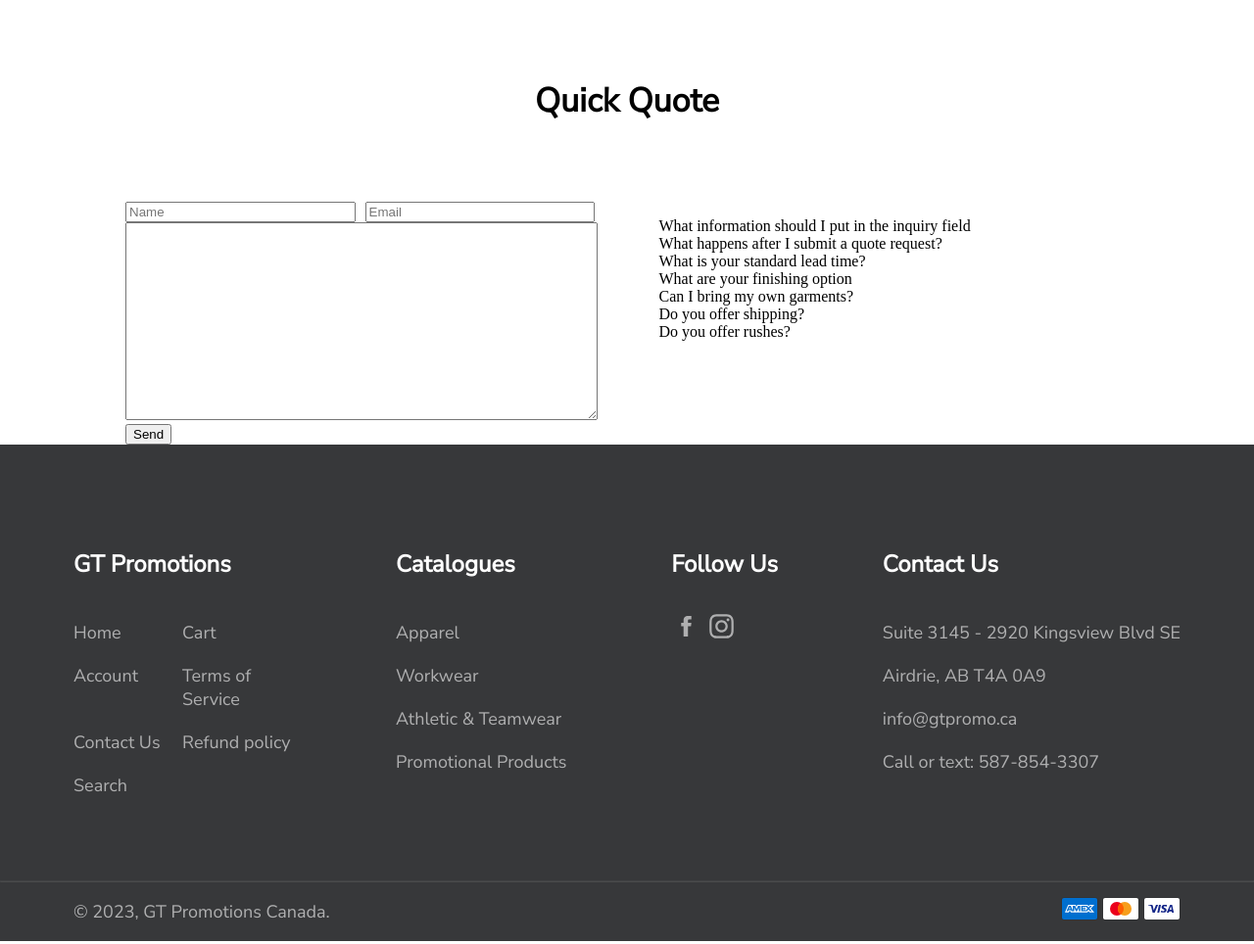
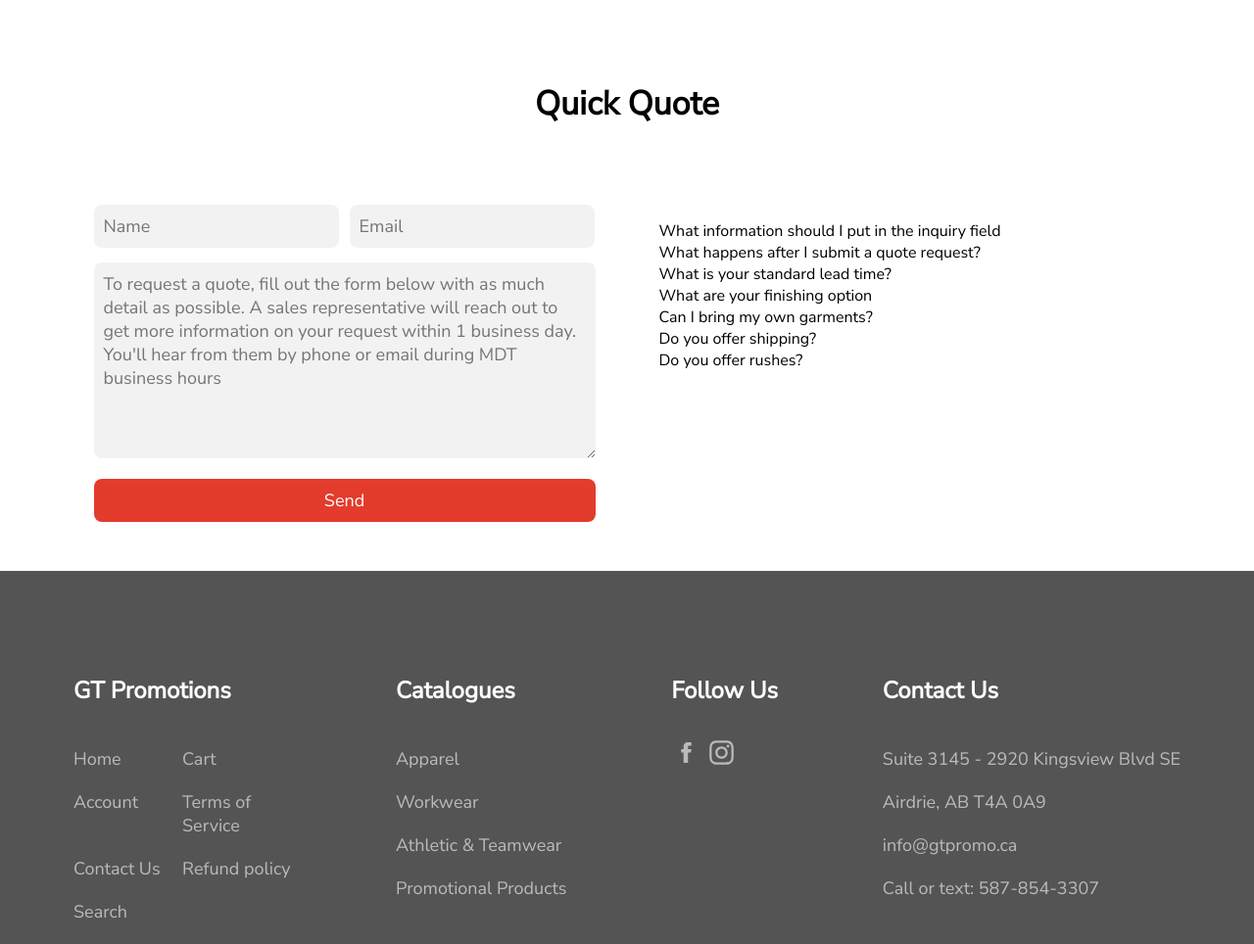
Before and after one commit to emdecaiman/gtpromo, a plain HTML site: page index.html in a window 1280 px wide. Shown: the part 1852-2816 px from the top of the page at 98% size. Drawn offline with Linux system fonts and the light colour scheme.

Commit message:
style left quote section

```diff
--- a/css/base.css
+++ b/css/base.css
@@ -30,6 +30,12 @@ p, a{
 
 body {
     margin: 0;
+    font-family: "Nunito Sans", sans-serif;
+}
+
+input::placeholder, textarea::placeholder, textarea, input {
+    font-family: "Nunito Sans", sans-serif;
+    font-size: 18px;
 }
 
 hr {
@@ -62,7 +68,6 @@ hr {
 
 #default_header .header_links a {
     padding: 10px;
-    font-family: "Nunito Sans", sans-serif;
 }
 
 #default_header .header_links a:hover {
@@ -77,9 +82,8 @@ hr {
 /* Footer Styling */
 
 #default_footer {
-    background-color: #37383A;
+    background-color: rgb(84,84,84);
     color: white;
-    font-family:  "Nunito Sans", sans-serif;
 }
 
 #default_footer .footer_content_wrapper {
--- a/css/index.css
+++ b/css/index.css
@@ -19,12 +19,10 @@
 
 #index_body .overlay h1 {
     color: white;
-    font-family: "Nunito Sans", sans-serif;
     padding: 80px;
 }
 
 #index_body #index_about_section h2, #index_quote_section h2 {
-    font-family: "Nunito Sans", sans-serif;
     padding: 80px;
     margin: 0;
     text-align: center;
@@ -53,7 +51,6 @@
 #index_body .index_teamwear,
 #index_body .index_schoolwear,
 #index_body .index_nonprofit {
-    font-family: "Nunito Sans", sans-serif;
     width: 250px;
     height: 450px;
     box-shadow: 0 0.7961918735236395px 2.3885756205709185px -0.625px #0000000d,
@@ -101,7 +98,6 @@
 
 #index_why_us_section .index_why_us_content {
     padding: 0 100px;
-    font-family: "Nunito Sans", sans-serif;
 }
 
 #index_why_us_section .index_why_us_content h4 {
@@ -119,6 +115,7 @@
     max-width: 1680px;
     width: 80vw;
     margin: auto;
+    padding-bottom: 50px;
 }
 
 #index_quote_section .index_name_email_wrapper {
@@ -129,18 +126,55 @@
 
 #index_quote_section .index_quote_left textarea {
     max-width: 100%;
+    max-height: 40vh;
     min-width: 100%;
     min-height: 200px;
-    padding: 0;
+    padding: 10px;
+    box-sizing: border-box;
+    border-radius: 8px;
+    border: 0;
+    background-color: rgb(242, 242, 242);
+    margin: 15px 0;
+
 }
 
 #index_quote_section .index_quote_left,
 #index_quote_section .index_quote_right {
     width: 50%;
+    min-width: 50%;
+    max-width: 50%;
 }
 
 #index_quote_section .index_quote_left input {
     width: 48%;
+    padding: 10px;
+    border-radius: 8px;
+    border: 0;
+    background-color: rgb(242, 242, 242);
+
+}
+
+#index_quote_section .index_quote_left input[type="submit"] {
+    width: 100%;
+    background-color: rgb(227,59,44);
+    color: white;
+    transition: all ease-in-out 0.3s;
+}
+
+#index_quote_section .index_quote_left input[type="submit"]:hover {
+    background-color: rgb(84,84,84);
+    color: white;
+    cursor: pointer;
+}
+
+#index_quote_section .index_quote_left input:active,
+#index_quote_section .index_quote_left input:focus {
+    outline: none;
+}
+
+#index_quote_section .index_quote_left textarea:active,
+#index_quote_section .index_quote_left textarea:focus {
+    outline: none;
 }
 
 #index_quote_section .index_quote_right li {
--- a/index.html
+++ b/index.html
@@ -105,11 +105,8 @@
                             <input type="text" placeholder="Name">
                             <input type="email" placeholder="Email">
                         </div>
-                        <textarea placeholder="To request a quote, fill out the form below with as much detail as possible.
-                        A sales representative will reach out to get more information on your request within 1 business day.
-                        You'll hear from them by phone or email during MDT business hours">
-                        </textarea>
-                        <button>Send</button>
+                        <textarea placeholder="To request a quote, fill out the form below with as much detail as possible. A sales representative will reach out to get more information on your request within 1 business day. You'll hear from them by phone or email during MDT business hours"></textarea>
+                        <input type="submit" value="Send"></button>
                         </div>
                     <ul class="index_quote_right">
                         <li>What information should I put in the inquiry field</li>
```
